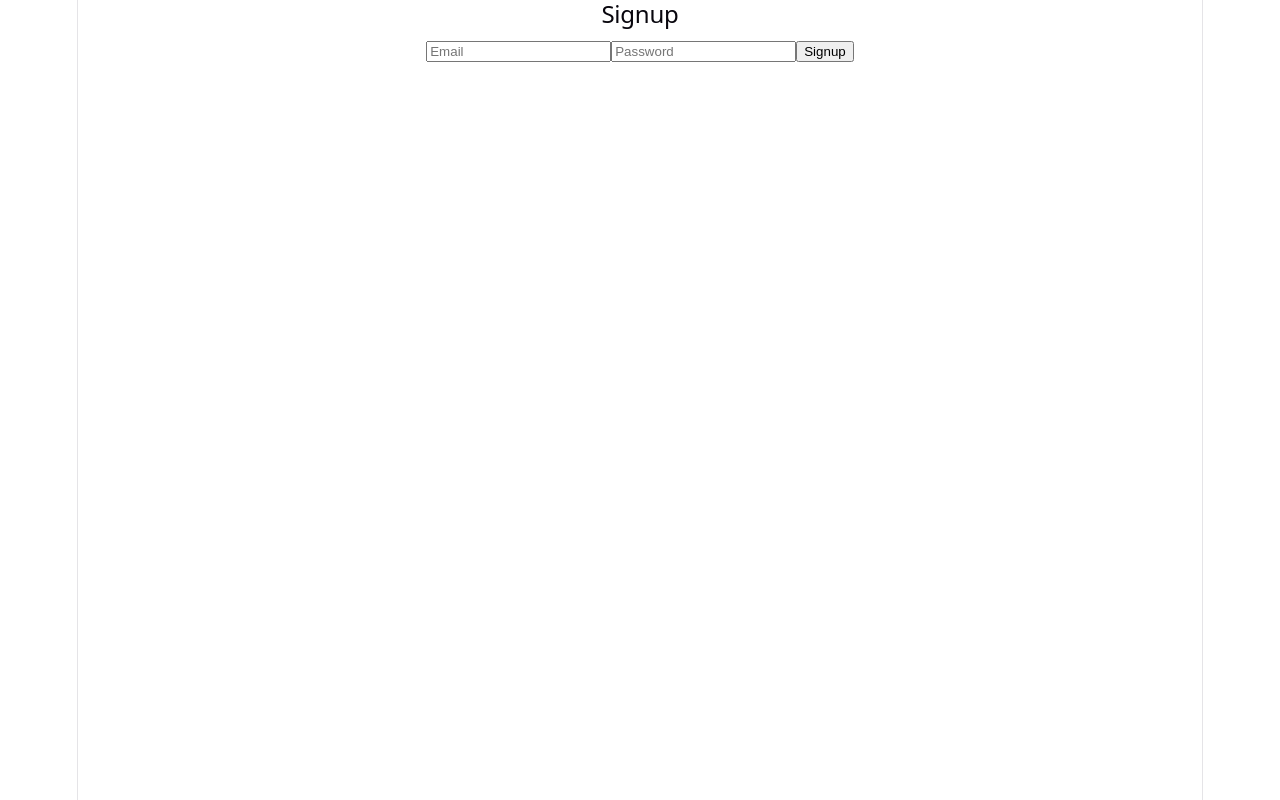
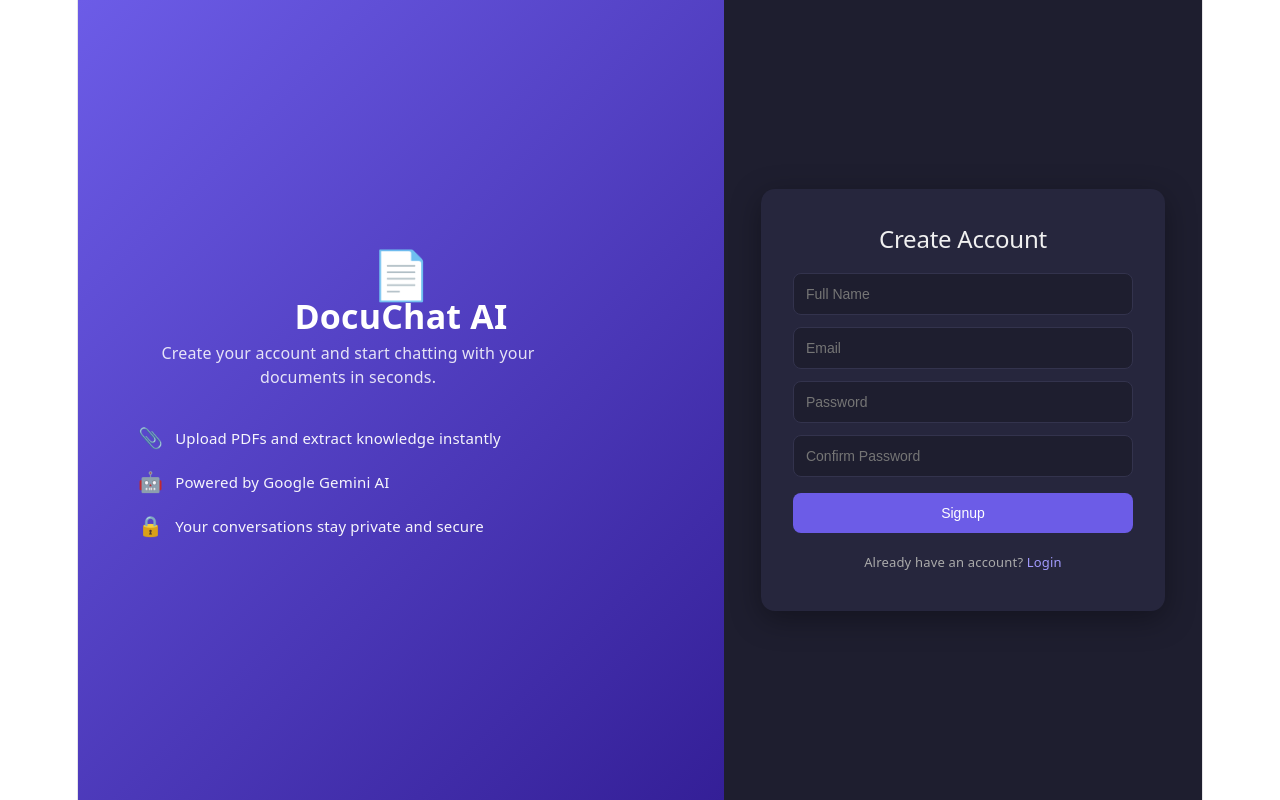
Before and after one commit to AyeshaMudassar20/docuchat-ai, a React app in the folder frontend/: page /signup in a window 1280 px wide. Built offline with nearby package versions, Linux system fonts and the light colour scheme; the HTML template or start-up script is replaced by a standard one.

Commit message:
style(auth): redesign login/signup with split-screen branding layout

```diff
--- /dev/null
+++ b/frontend/src/pages/Login.css
@@ -0,0 +1,154 @@
+.auth-page {
+  display: flex;
+  height: 100vh;
+  background-color: #1e1e2f;
+}
+
+.auth-branding {
+  flex: 1.1;
+  background: linear-gradient(135deg, #6c5ce7 0%, #341f97 100%);
+  display: flex;
+  flex-direction: column;
+  justify-content: center;
+  padding: 60px;
+  color: white;
+}
+
+.auth-branding-icon {
+  font-size: 48px;
+  margin-bottom: 16px;
+}
+
+.auth-branding-title {
+  font-size: 34px;
+  font-weight: 700;
+  margin-bottom: 12px;
+}
+
+.auth-branding-subtitle {
+  font-size: 16px;
+  opacity: 0.85;
+  margin-bottom: 36px;
+  max-width: 420px;
+  line-height: 1.5;
+}
+
+.auth-feature-list {
+  display: flex;
+  flex-direction: column;
+  gap: 18px;
+}
+
+.auth-feature {
+  display: flex;
+  align-items: center;
+  gap: 12px;
+  font-size: 15px;
+  opacity: 0.95;
+}
+
+.auth-feature-icon {
+  font-size: 20px;
+}
+
+.auth-form-side {
+  flex: 1;
+  display: flex;
+  align-items: center;
+  justify-content: center;
+}
+
+.auth-card {
+  background-color: #26263d;
+  padding: 36px 32px;
+  border-radius: 14px;
+  width: 340px;
+  box-shadow: 0 8px 30px rgba(0, 0, 0, 0.35);
+}
+
+.auth-logo {
+  text-align: center;
+  margin-bottom: 20px;
+}
+
+.auth-logo-icon {
+  font-size: 32px;
+}
+
+.auth-logo-text {
+  color: #a29bfe;
+  font-size: 18px;
+  font-weight: 600;
+  margin-top: 4px;
+}
+
+.auth-title {
+  color: #f0f0f0;
+  text-align: center;
+  margin: 0 0 20px 0;
+}
+
+.auth-error {
+  color: #ff6b6b;
+  font-size: 13px;
+  margin-bottom: 12px;
+  text-align: center;
+}
+
+.auth-success {
+  color: #55efc4;
+  font-size: 13px;
+  margin-bottom: 12px;
+  text-align: center;
+}
+
+.auth-input {
+  width: 100%;
+  padding: 12px;
+  margin-bottom: 12px;
+  border-radius: 8px;
+  border: 1px solid #33334d;
+  background-color: #1e1e2f;
+  color: white;
+  font-size: 14px;
+  box-sizing: border-box;
+}
+
+.auth-input:focus {
+  outline: none;
+  border-color: #6c5ce7;
+}
+
+.auth-button {
+  width: 100%;
+  padding: 12px;
+  border: none;
+  border-radius: 8px;
+  background-color: #6c5ce7;
+  color: white;
+  font-size: 14px;
+  cursor: pointer;
+  margin-top: 4px;
+}
+
+.auth-button:hover {
+  background-color: #5b4bd6;
+}
+
+.auth-link {
+  text-align: center;
+  margin-top: 16px;
+  font-size: 13px;
+  color: #aaa;
+}
+
+.auth-link a {
+  color: #a29bfe;
+  text-decoration: none;
+}
+
+@media (max-width: 800px) {
+  .auth-branding {
+    display: none;
+  }
+}
--- a/frontend/src/pages/Login.jsx
+++ b/frontend/src/pages/Login.jsx
@@ -1,11 +1,13 @@
 import { useState } from 'react';
-import { useNavigate } from 'react-router-dom';
+import { useNavigate, Link } from 'react-router-dom';
+import './Login.css';
 
 function Login() {
   const [email, setEmail] = useState('');
   const [password, setPassword] = useState('');
   const [error, setError] = useState('');
   const navigate = useNavigate();
+
   async function handleSubmit(e) {
     e.preventDefault();
     setError('');
@@ -33,12 +35,37 @@ function Login() {
   }
 
   return (
-    <form onSubmit={handleSubmit}>
-      <h2>Login</h2>
+    <div className="auth-page">
+      <div className="auth-branding">
+        <div className="auth-branding-icon">📄</div>
+        <div className="auth-branding-title">DocuChat AI</div>
+        <p className="auth-branding-subtitle">
+          Upload your documents and chat with them using AI. Get instant, accurate answers grounded in your own files.
+        </p>
+        <div className="auth-feature-list">
+          <div className="auth-feature">
+            <span className="auth-feature-icon">📎</span>
+            <span>Upload PDFs and extract knowledge instantly</span>
+          </div>
+          <div className="auth-feature">
+            <span className="auth-feature-icon">🤖</span>
+            <span>Powered by Google Gemini AI</span>
+          </div>
+          <div className="auth-feature">
+            <span className="auth-feature-icon">🔒</span>
+            <span>Your conversations stay private and secure</span>
+          </div>
+        </div>
+      </div>
 
-      {error && <p style={{ color: 'red' }}>{error}</p>}
+      <div className="auth-form-side">
+        <form className="auth-card" onSubmit={handleSubmit}>
+          <h2 className="auth-title">Welcome Back</h2>
+
+          {error && <p className="auth-error">{error}</p>}
 
           <input
+            className="auth-input"
             type="email"
             placeholder="Email"
             value={email}
@@ -46,14 +73,21 @@ function Login() {
           />
 
           <input
+            className="auth-input"
             type="password"
             placeholder="Password"
             value={password}
             onChange={(e) => setPassword(e.target.value)}
           />
 
-      <button type="submit">Login</button>
+          <button className="auth-button" type="submit">Login</button>
+
+          <p className="auth-link">
+            Don't have an account? <Link to="/signup">Sign up</Link>
+          </p>
         </form>
+      </div>
+    </div>
   );
 }
 
--- a/frontend/src/pages/Signup.jsx
+++ b/frontend/src/pages/Signup.jsx
@@ -1,8 +1,12 @@
 import { useState } from 'react';
+import { Link } from 'react-router-dom';
+import './Login.css';
 
 function Signup() {
+  const [name, setName] = useState('');
   const [email, setEmail] = useState('');
   const [password, setPassword] = useState('');
+  const [confirmPassword, setConfirmPassword] = useState('');
   const [error, setError] = useState('');
   const [success, setSuccess] = useState(false);
 
@@ -11,11 +15,16 @@ function Signup() {
     setError('');
     setSuccess(false);
 
+    if (password !== confirmPassword) {
+      setError('Passwords do not match');
+      return;
+    }
+
     try {
       const response = await fetch('http://localhost:8000/auth/signup', {
         method: 'POST',
         headers: { 'Content-Type': 'application/json' },
-        body: JSON.stringify({ email, password }),
+        body: JSON.stringify({ name, email, password }),
       });
 
       const data = await response.json();
@@ -33,13 +42,46 @@ function Signup() {
   }
 
   return (
-    <form onSubmit={handleSubmit}>
-      <h2>Signup</h2>
+    <div className="auth-page">
+      <div className="auth-branding">
+        <div className="auth-branding-icon">📄</div>
+        <div className="auth-branding-title">DocuChat AI</div>
+        <p className="auth-branding-subtitle">
+          Create your account and start chatting with your documents in seconds.
+        </p>
+        <div className="auth-feature-list">
+          <div className="auth-feature">
+            <span className="auth-feature-icon">📎</span>
+            <span>Upload PDFs and extract knowledge instantly</span>
+          </div>
+          <div className="auth-feature">
+            <span className="auth-feature-icon">🤖</span>
+            <span>Powered by Google Gemini AI</span>
+          </div>
+          <div className="auth-feature">
+            <span className="auth-feature-icon">🔒</span>
+            <span>Your conversations stay private and secure</span>
+          </div>
+        </div>
+      </div>
 
-      {error && <p style={{ color: 'red' }}>{error}</p>}
-      {success && <p style={{ color: 'green' }}>Account created! You can now log in.</p>}
+      <div className="auth-form-side">
+        <form className="auth-card" onSubmit={handleSubmit}>
+          <h2 className="auth-title">Create Account</h2>
+
+          {error && <p className="auth-error">{error}</p>}
+          {success && <p className="auth-success">Account created! You can now log in.</p>}
 
           <input
+            className="auth-input"
+            type="text"
+            placeholder="Full Name"
+            value={name}
+            onChange={(e) => setName(e.target.value)}
+          />
+
+          <input
+            className="auth-input"
             type="email"
             placeholder="Email"
             value={email}
@@ -47,14 +89,29 @@ function Signup() {
           />
 
           <input
+            className="auth-input"
             type="password"
             placeholder="Password"
             value={password}
             onChange={(e) => setPassword(e.target.value)}
           />
 
-      <button type="submit">Signup</button>
+          <input
+            className="auth-input"
+            type="password"
+            placeholder="Confirm Password"
+            value={confirmPassword}
+            onChange={(e) => setConfirmPassword(e.target.value)}
+          />
+
+          <button className="auth-button" type="submit">Signup</button>
+
+          <p className="auth-link">
+            Already have an account? <Link to="/login">Login</Link>
+          </p>
         </form>
+      </div>
+    </div>
   );
 }
 
```
Lines whose indentation alone changed are shown as unchanged.
